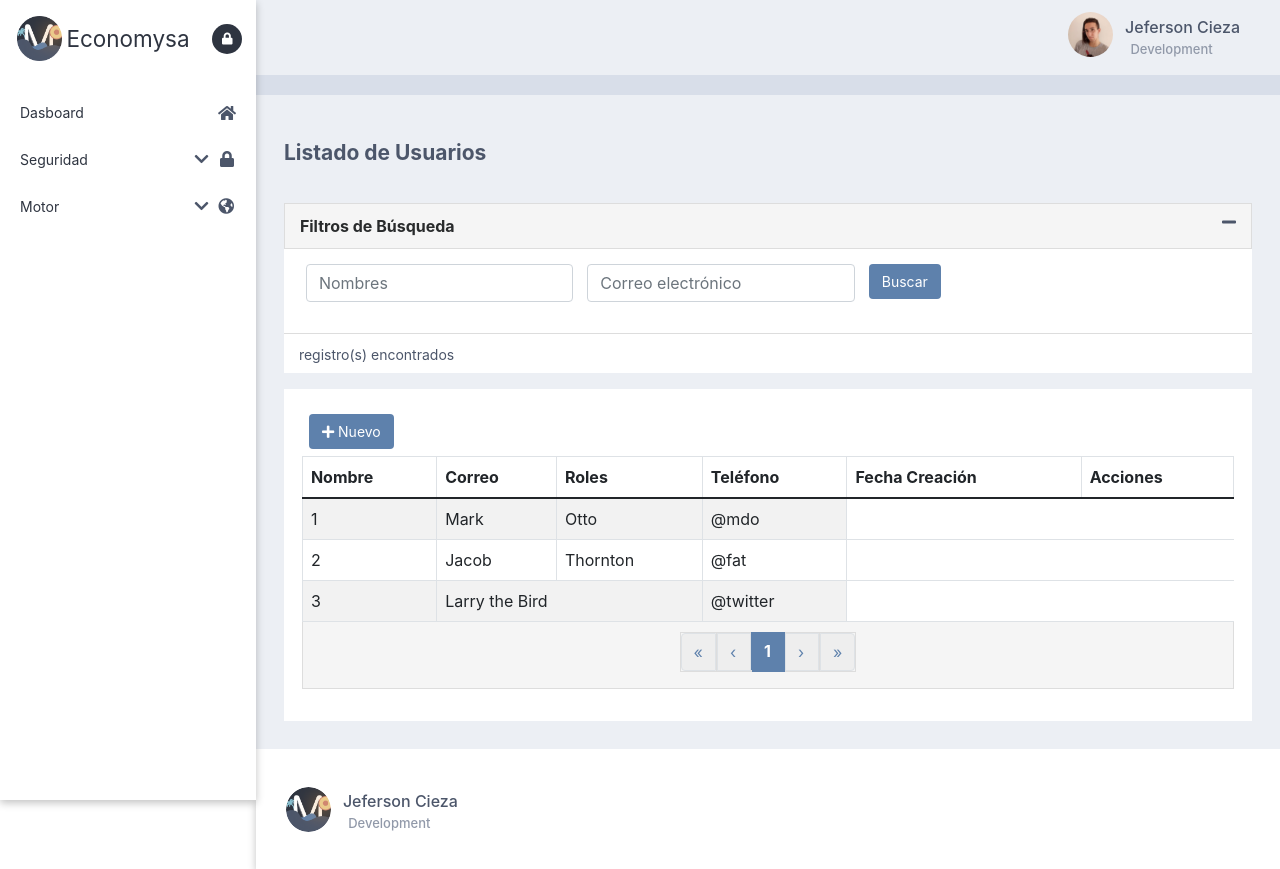
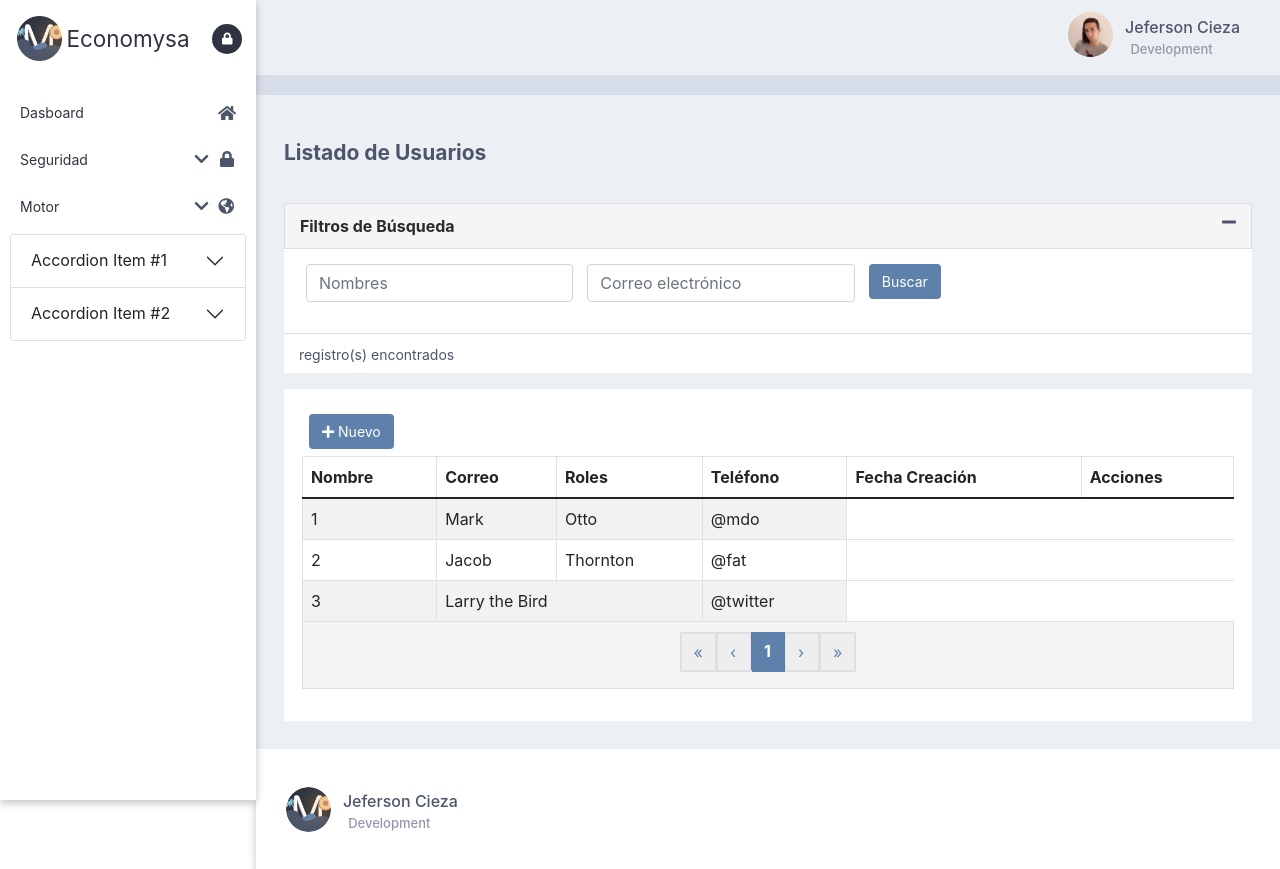
Before and after one commit to Franco-Ezequiel-Marchegiani/Economysa, a React (Create React App) app: page /Seguridad in a window 1280 px wide. Built offline with nearby package versions, Linux system fonts and the light colour scheme.

Commit message:
Modificacion estilo sidebar

```diff
--- a/src/components/Login/Login.js
+++ b/src/components/Login/Login.js
@@ -3,21 +3,20 @@ import './Login.css';
 import LoginDarkMode from './LoginDarkMode';
 import LoginLightMode from './LoginLightMode';
 function Login() {
-  const [darkMode, setDarkMode] = useState(false);
-
+   const [darkMode, setDarkMode] = useState(false);
+  /*
   const url = "{{host}}/oauth/token"
   const user = "angular_client";
   const pass = 123456;
   const encodeData = btoa(user + ":" + pass);
 
-  let borrador = "a"
   const requestAPI = {
     method: "POST",
-    "Authorization": "Basic " + borrador,
+    "Authorization": "Basic " + encodeData,
     "Content-Type": "application/x-www-form-urlencoded"
   }
   useEffect(() => {
-  }, []);
+  }, []); */
 
   console.log(darkMode);
   return (
--- a/src/components/Sidebar/Sidebar.js
+++ b/src/components/Sidebar/Sidebar.js
@@ -2,6 +2,7 @@ import React from 'react';
 import './Sidebar.css';
 import Logo from '../../images/logo.png'
 import { Link } from 'react-router-dom';
+import { Accordion } from 'react-bootstrap';
 
 function Sidebar() {
   return (
@@ -29,6 +30,20 @@ function Sidebar() {
                 <i className="fas fa-globe-americas"></i>
             </div>
         </Link>
+        <Accordion>
+            <Accordion.Item eventKey="0">
+                <Accordion.Header>Accordion Item #1</Accordion.Header>
+                  <Accordion.Body>
+                    <Link to="/">Dasboard</Link>
+                  </Accordion.Body>
+            </Accordion.Item>
+            <Accordion.Item eventKey="1">
+                <Accordion.Header>Accordion Item #2</Accordion.Header>
+                  <Accordion.Body>
+                    <Link to="/">Dasboard</Link>
+                  </Accordion.Body>
+            </Accordion.Item>
+        </Accordion>
     </div>
     </aside>
   );
```
